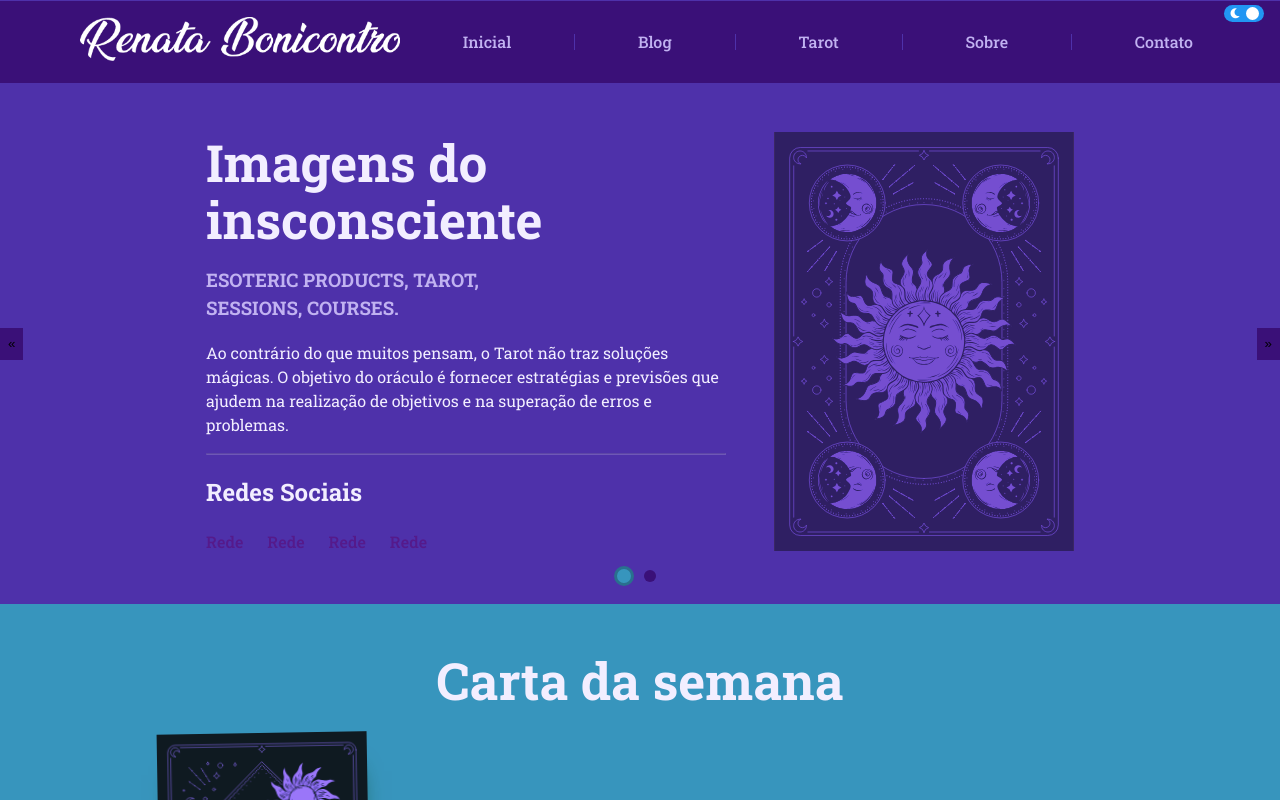
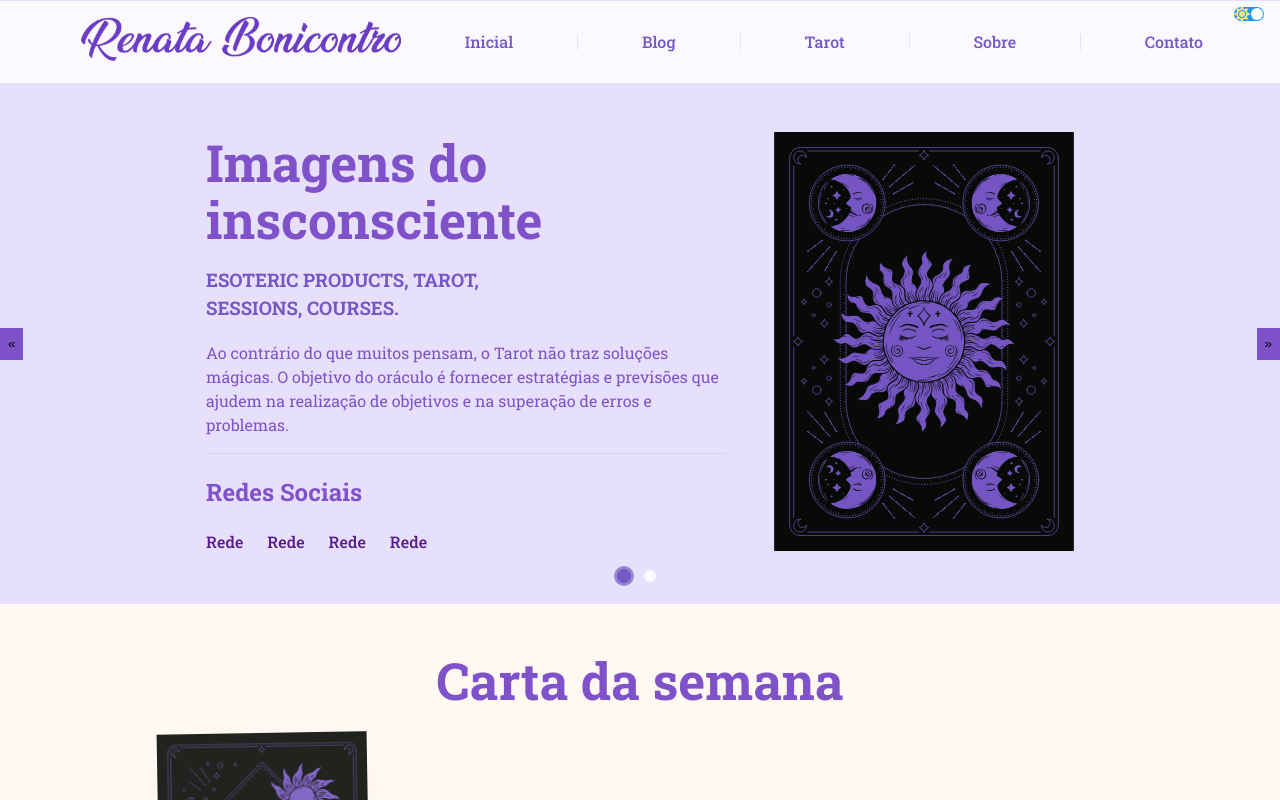
Before and after one commit to bonicontro/Site-Renata-Bonicontro, a React (Vite) app: page / in a window 1280 px wide. Shown: the top 800 px of the page. Built offline with nearby package versions, Linux system fonts and the light colour scheme.

Commit message:
ajustes toggle de tema

```diff
--- a/src/App.css
+++ b/src/App.css
@@ -3,88 +3,73 @@
   margin: auto;
   padding: 0 16px;
 }
-/* The switch (the checkbox input) */
-.switch {
+
+.theme-switch {
   position: relative;
   display: block;
-  width: 40px;
   float: right;
-  height: 17px;
-  top: 4px;
+  top: 6px;
+  width: 30px;
+  height: 14px;
 }
 
-.switch input {
-  opacity: 0;
-  width: 0;
-  height: 0;
+.theme-switch input[type="checkbox"] {
+  display: none;
 }
 
-/* The slider (circle) */
-.theme-switch-slider {
+.theme-switch .slider-theme-switch {
   position: absolute;
-  cursor: pointer;
   top: 0;
   left: 0;
   right: 0;
   bottom: 0;
+  border-radius: 20px;
   background-color: var(--cor-sexta);
-  transition: 0.4s;
-  border-radius: 14px;
+  transition: background-color 0.3s ease-in-out;
 }
 
-.theme-switch-slider:before {
+.theme-switch .slider-theme-switch:before {
   position: absolute;
   content: "";
-  height: 13px;
-  width: 13px;
+  height: 12px;
+  width: 12px;
+  border-radius: 50%;
+  background-color: #fff;
+  top: 1px;
   left: 2px;
-  bottom: 2.5px;
-  background-color: white;
-  transition: 0.4s;
-  border-radius: 50%;
+  transition: transform 0.3s ease-in-out;
 }
 
-input:checked + .theme-switch-slider {
+.theme-switch .slider-theme-switch .moon-icon,
+.theme-switch .slider-theme-switch .sun-icon {
+  position: absolute;
+  top: -1px;
+  transition: opacity 0.3s ease-in-out;
+  font-size: 12pt;
+}
+
+.theme-switch .slider-theme-switch .moon-icon {
+  left: 14px;
+}
+
+.theme-switch .slider-theme-switch .sun-icon {
+  right: 14px;
+  opacity: 0;
+  color: #ffe48a;
+}
+
+.theme-switch input[type="checkbox"]:checked + .slider-theme-switch {
   background-color: #2196f3;
 }
 
-input:checked + .theme-switch-slider:before {
-  transform: translateX(20px);
+.theme-switch input[type="checkbox"]:checked + .slider-theme-switch:before {
+  transform: translateX(15px);
 }
 
-/* The moon and sun icons */
-.fa-moon,
-.fa-sun {
-  color: #f5a623;
-  position: absolute;
-  top: 3px;
-  font-size: 10px;
-  transition: 0.4s;
+.theme-switch input[type="checkbox"]:checked + .slider-theme-switch .moon-icon {
+  opacity: 0;
 }
 
-.fa-moon {
-  left: -10px;
+.theme-switch input[type="checkbox"]:checked + .slider-theme-switch .sun-icon {
+  opacity: 1;
 }
-
-.fa-sun {
-  right: 8px;
-}
-
-input:checked + .theme-switch-slider .fa-moon {
-  transform: translateX(16px);
-  color: #fff;
-}
-
-input:checked + .theme-switch-slider .fa-sun {
-  transform: translateX(-16px);
-  color: #fff;
-}
-
-/* Styling for when the switch is focused or active */
-.switch input:focus + .theme-switch-slider {
-  box-shadow: 0 0 1px #2196f3;
-}
-
-.switch input:active + .theme-switch-slider:before {
-  transform: scale(1.1);
-}
--- a/src/App.tsx
+++ b/src/App.tsx
@@ -1,6 +1,6 @@
 import "./App.css";
 import { BrowserRouter as Router, Route, Routes } from "react-router-dom";
-
+import { useState, useEffect } from "react";
 // pages
 import HomePage from "./pages/HomePage";
 import AboutPage from "./pages/AboutPage";
@@ -8,14 +8,22 @@ import Blog from "./pages/Blog";
 import TarotPage from "./pages/TarotPage";
 import ContactPage from "./pages/ContactPage";
 import Menu from "./components/Menu";
-import { useState } from "react";
 
 function App() {
-  const [theme, setTheme] = useState("dark");
+  const [theme, setTheme] = useState(
+    () => localStorage.getItem("theme") || "light"
+  );
+
+  function handleThemeChange(e: any) {
+    const newTheme = e.target.checked ? "light" : "dark";
+    setTheme(newTheme);
+    localStorage.setItem("theme", newTheme);
+  }
+
   return (
     <Router>
-      <div className="App" id="tema" data-tema={theme}>
-        <Menu theme={theme} setTheme={setTheme} />
+      <div className={`App ${theme}`} id="tema" data-tema={theme}>
+        <Menu theme={theme} handleThemeChange={handleThemeChange} />
         <Routes>
           <Route path="/" element={<HomePage />} />
           <Route path="/sobre" element={<AboutPage />} />
--- a/src/components/Menu.tsx
+++ b/src/components/Menu.tsx
@@ -4,29 +4,22 @@ import { Link } from "react-router-dom";
 
 interface MenuProps {
   theme: string;
-  setTheme: React.Dispatch<React.SetStateAction<string>>;
+  handleThemeChange: (e: React.ChangeEvent<HTMLInputElement>) => void;
 }
 
-const Menu = ({ theme, setTheme }: MenuProps) => {
-  const handleThemeToggle = () => {
-    setTheme(theme === "dark" ? "light" : "dark");
-  };
+const Menu = ({ theme, handleThemeChange }: MenuProps) => {
   return (
     <nav className="menu-topo">
       <div className="container-principal">
-        <label htmlFor="theme-switch" className="switch">
+        <label className="theme-switch">
           <input
             type="checkbox"
-            id="theme-switch"
-            checked={theme === "dark"}
-            onChange={handleThemeToggle}
+            checked={theme === "light"}
+            onChange={handleThemeChange}
           />
-          <span className="theme-switch-slider round">
-            {theme === "dark" ? (
-              <i className="fas fa-moon"></i>
-            ) : (
-              <i className="fas fa-sun"></i>
-            )}
+          <span className="slider-theme-switch">
+            <i className="fas fa-moon moon-icon"></i>
+            <i className="fas fa-sun sun-icon"></i>
           </span>
         </label>
         <ul>
@@ -58,4 +51,5 @@ const Menu = ({ theme, setTheme }: MenuProps) => {
     </nav>
   );
 };
+
 export default Menu;
```
Also changed, not shown: index.html (line endings or trailing spaces).
